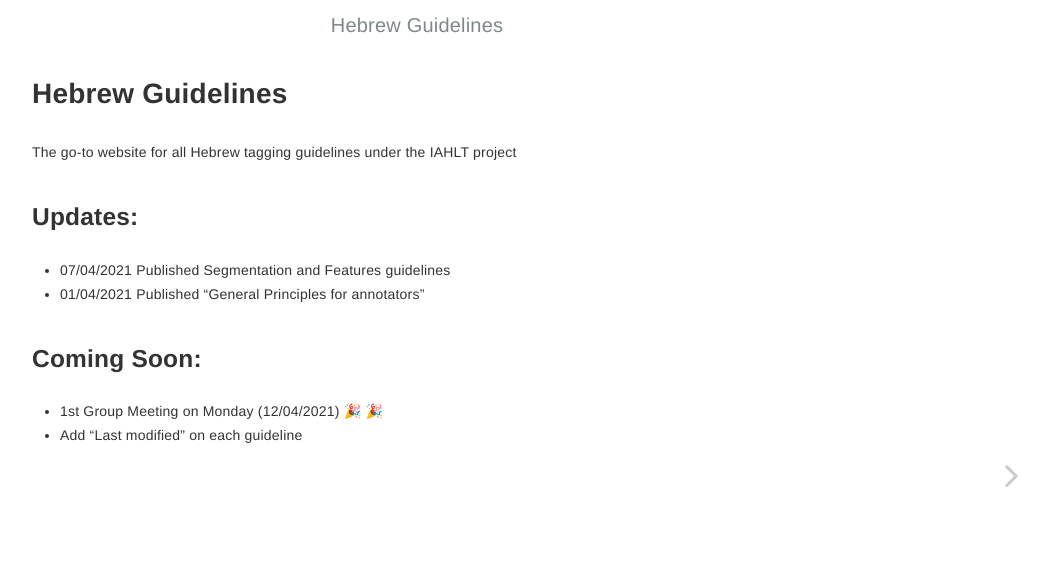
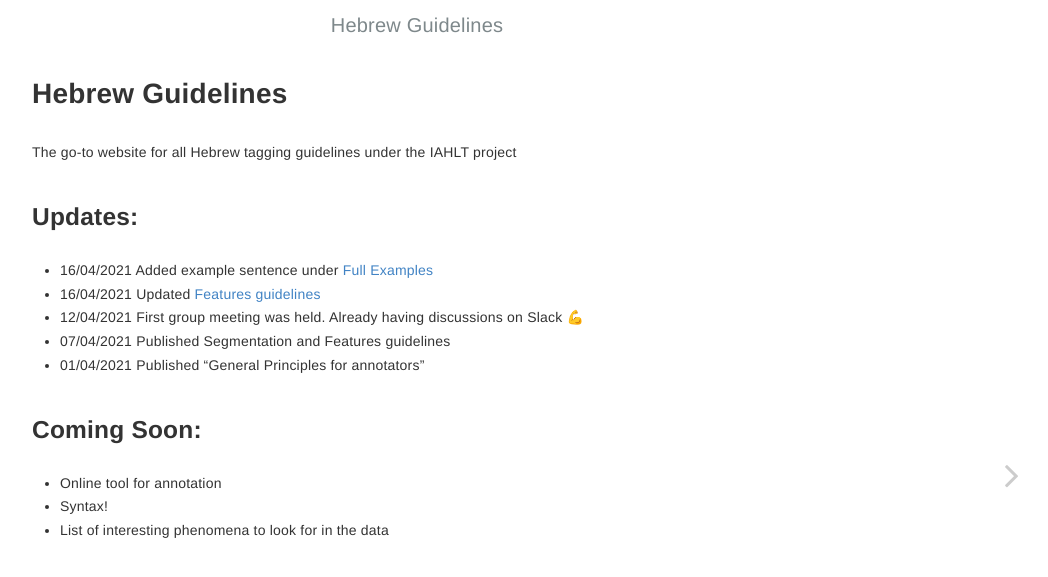
Before and after one commit to tsachil/hebrew-guidelines, a Jekyll site: the page built from index.md, in a window 1280 px wide. Shown: the top 577 px of the page, without its empty margins (223-1271 px from the left). Built offline with Jekyll 4.4.1, drawn with Linux system fonts in a browser that asks for light colours; emoji names are drawn with the system emoji font.

Commit message:
added modfication date on segmentation guide and updated homepage

```diff
--- a/index.md
+++ b/index.md
@@ -5,9 +5,17 @@ layout: home
 The go-to website for all Hebrew tagging guidelines under the IAHLT project
 
 ## Updates:
+- 16/04/2021 Added example sentence under [Full Examples][1]
+- 16/04/2021 Updated [Features guidelines][2]
+- 12/04/2021 First group meeting was held. Already having discussions on Slack :muscle:
 - 07/04/2021 Published Segmentation and Features guidelines
 - 01/04/2021 Published "General Principles for annotators"
 
 ## Coming Soon:
-- 1st Group Meeting on Monday (12/04/2021) :tada: :tada:
-- Add "Last modified" on each guideline
+- Online tool for annotation
+- Syntax!
+- List of interesting phenomena to look for in the data
+
+
+[1]: https://stavkl.github.io/hebrew-guidelines/morphology/2021-04-16-examples.html
+[2]: https://stavkl.github.io/hebrew-guidelines/morphology/2021-04-07-features.html
```
Also changed, not shown: _posts/2021-04-01-segmentation.md (+3 -0 lines).
